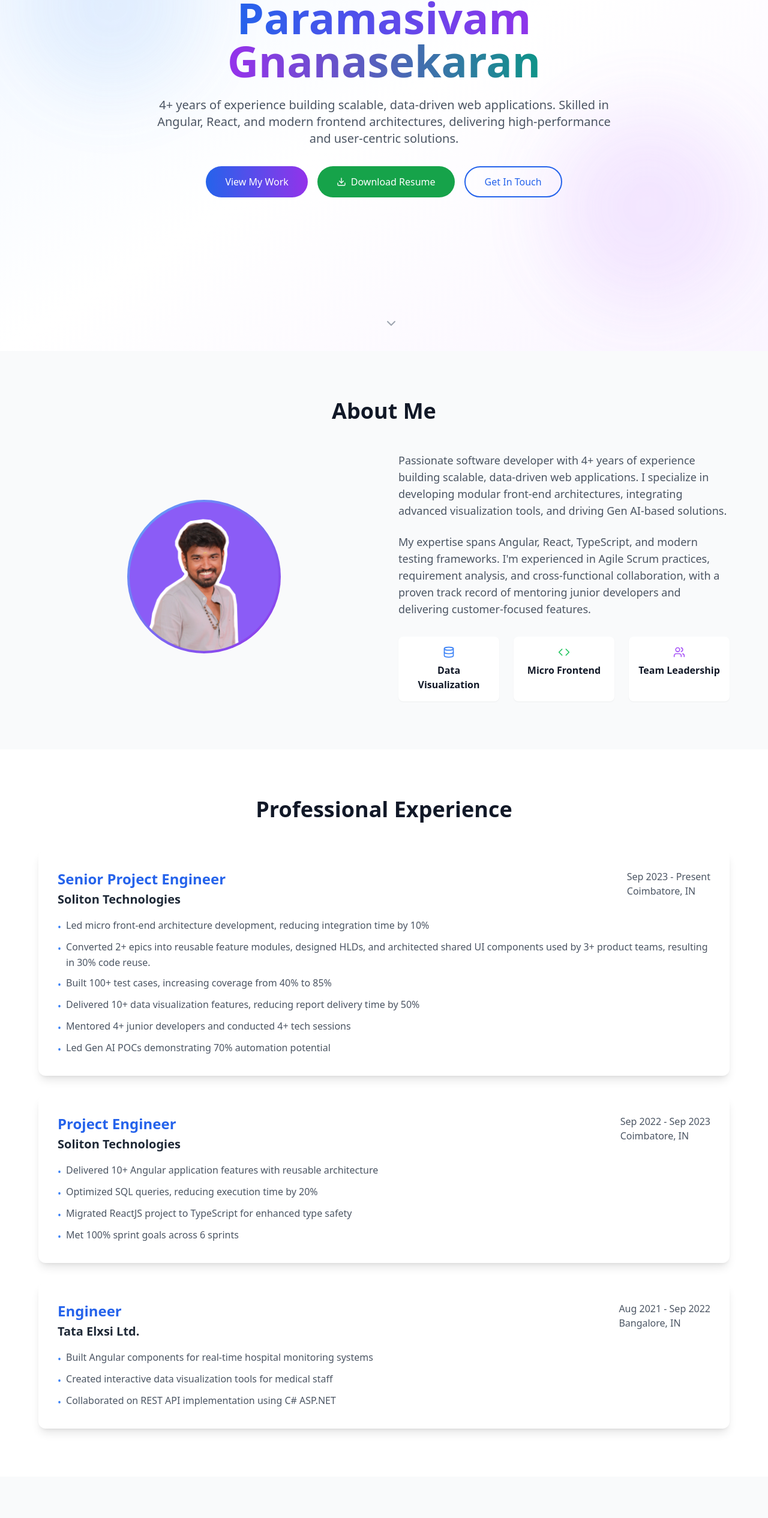
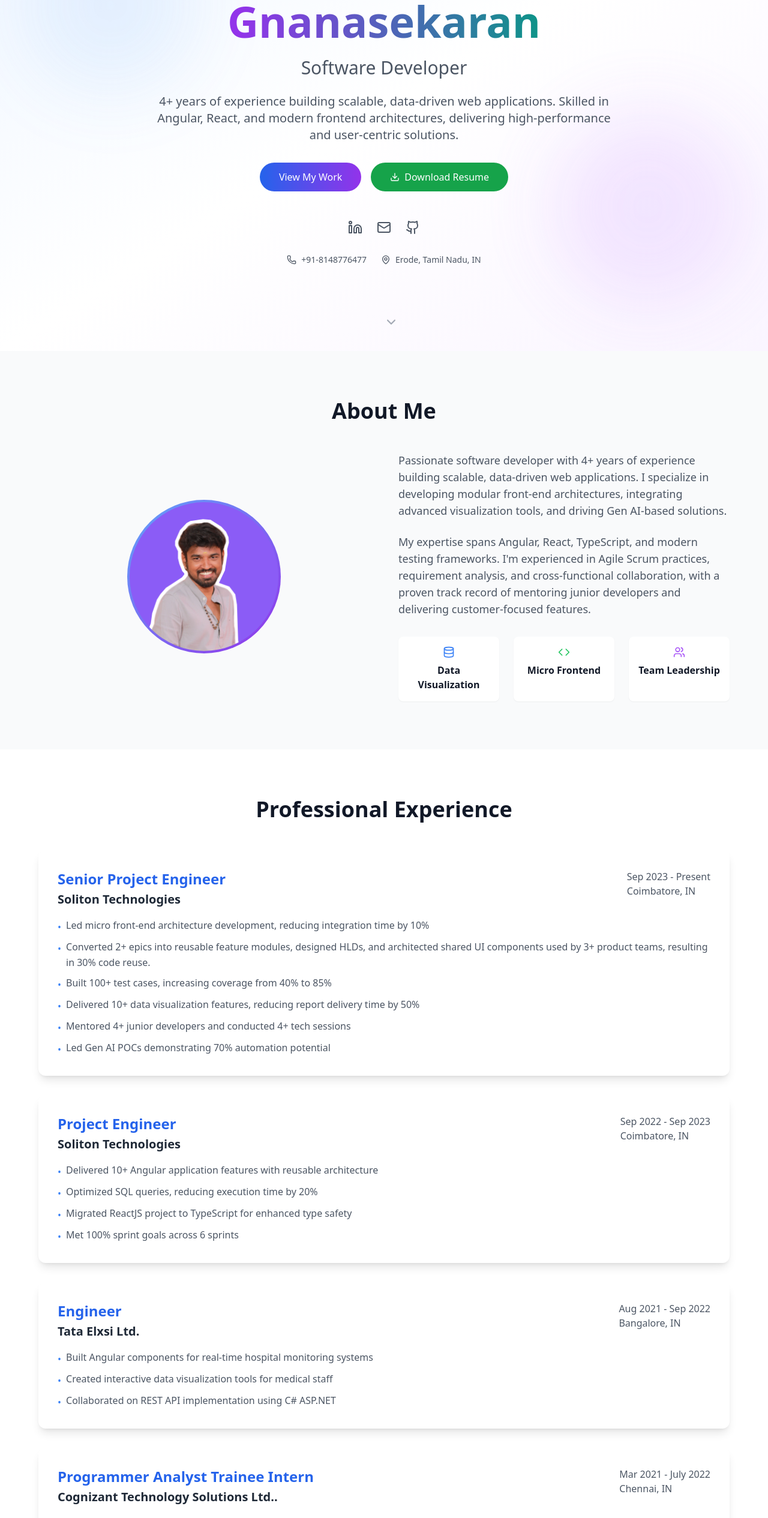
Before and after one commit to ParamasivamGnanasekaran/paramasivam-portfolio, a React (Create React App) app: page / in a window 1280 px wide. Shown: the part 215-2745 px from the top of the page at 60% size. Built offline with nearby package versions, Linux system fonts and the light colour scheme.

Commit message:
update contact

```diff
--- a/src/App.jsx
+++ b/src/App.jsx
@@ -11,7 +11,7 @@ import {
   Database,
   Users,
   ChevronDown,
-  // MapPin,
+  MapPin,
   Phone,
   Download,
 } from "lucide-react";
@@ -81,6 +81,16 @@ const App = () => {
         "Collaborated on REST API implementation using C# ASP.NET",
       ],
     },
+    {
+      title: "Programmer Analyst Trainee Intern",
+      company: "Cognizant Technology Solutions Ltd..",
+      duration: "Mar 2021 - July 2022",
+      location: "Chennai, IN",
+      achievements: [
+        "Worked on developing and debugging web-based components using HTML, CSS, and JavaScript",
+        "Gained hands-on experience in delivering modular web solutions for server applications",
+      ],
+    },
   ];
 
   const projects = [
@@ -113,16 +123,18 @@ const App = () => {
         "AI-powered Specification Compliance Assistant, for analyzing product specifications and their compliance",
       image: genAiImg,
       tech: ["Gen AI", "Python", "Document Processing", "Automation"],
-      details: "App helps move from a traditional automated app to an AI-powered conversational one. Also, teams can focus less on crunching data and more on improving product quality.",
+      details:
+        "App helps move from a traditional automated app to an AI-powered conversational one. Also, teams can focus less on crunching data and more on improving product quality.",
       github: "https://github.com/ParamasivamGnanasekaran/scm.ai",
       // demo: 'https://data-viz-enterprise.netlify.app'
     },
     {
-      title: 'React TypeScript Migration',
-      description: 'Successfully migrated legacy ReactJS application to TypeScript for enhanced type safety and developer experience',
+      title: "React TypeScript Migration",
+      description:
+        "Successfully migrated legacy ReactJS application to TypeScript for enhanced type safety and developer experience",
       image: migrationImg,
-      tech: ['React', 'TypeScript', 'Migration', 'Code Refactoring'],
-      details: 'Improved code reliability and reduced runtime errors by 40%',
+      tech: ["React", "TypeScript", "Migration", "Code Refactoring"],
+      details: "Improved code reliability and reduced runtime errors by 40%",
     },
   ];
 
@@ -146,7 +158,7 @@ const App = () => {
     "Git",
     "Data Visualization Tools",
     "Responsive Web Design",
-                  "Agile Development"
+    "Agile Development",
   ];
 
   const scrollToSection = (sectionId) => {
@@ -281,12 +293,14 @@ const App = () => {
                 Paramasivam Gnanasekaran
               </span>
             </h1>
-            {/* <h2 className="text-xl sm:text-2xl md:text-3xl text-gray-600 dark:text-gray-300 mb-4 sm:mb-6">
+            <h2 className="text-xl sm:text-2xl md:text-3xl text-gray-600 dark:text-gray-300 mb-4 sm:mb-6">
               Software Developer
-            </h2> */}
+            </h2>
             <p className="text-base sm:text-lg md:text-xl text-gray-600 dark:text-gray-300 mb-6 sm:mb-8 max-w-3xl mx-auto leading-relaxed">
-              4+ years of experience building scalable, data-driven web applications.
-              Skilled in Angular, React, and modern frontend architectures, delivering high-performance and user-centric solutions.
+              4+ years of experience building scalable, data-driven web
+              applications. Skilled in Angular, React, and modern frontend
+              architectures, delivering high-performance and user-centric
+              solutions.
             </p>
 
             <div className="flex flex-col sm:flex-row gap-4 justify-center mb-8 sm:mb-12">
@@ -306,15 +320,15 @@ const App = () => {
                 <Download size={16} />
                 Download Resume
               </a>
-              <button
+              {/* <button
                 onClick={() => scrollToSection("contact")}
                 className="border-2 border-blue-600 text-blue-600 dark:text-blue-400 px-6 sm:px-8 py-3 rounded-full hover:bg-blue-600 hover:text-white transition-all duration-300 text-sm sm:text-base"
               >
                 Get In Touch
-              </button>
+              </button> */}
             </div>
 
-            {/* <div className="flex justify-center space-x-6 mb-8">
+            <div className="flex justify-center space-x-6 mb-8">
               <a
                 href="https://www.linkedin.com/in/paramasivam-gnanasekaran-51681918b/"
                 className="text-gray-600 dark:text-gray-400 hover:text-blue-600 transition-colors"
@@ -328,15 +342,15 @@ const App = () => {
                 <Mail size={20} className="sm:w-6 sm:h-6" />
               </a>
               <a
-                href="https://github.com/paramasivam-g"
+                href="https://github.com/ParamasivamGnanasekaran"
                 className="text-gray-600 dark:text-gray-400 hover:text-blue-600 transition-colors"
               >
                 <Github size={20} className="sm:w-6 sm:h-6" />
               </a>
-            </div> */}
+            </div>
 
             {/* Contact Info */}
-            {/* <div className="flex flex-col sm:flex-row justify-center items-center gap-4 sm:gap-6 text-sm text-gray-600 dark:text-gray-400">
+            <div className="flex flex-col sm:flex-row justify-center items-center gap-4 sm:gap-6 text-sm text-gray-600 dark:text-gray-400">
               <div className="flex items-center gap-2">
                 <Phone size={16} />
                 <span>+91-8148776477</span>
@@ -345,7 +359,7 @@ const App = () => {
                 <MapPin size={16} />
                 <span>Erode, Tamil Nadu, IN</span>
               </div>
-            </div> */}
+            </div>
           </div>
         </div>
 
@@ -601,7 +615,7 @@ const App = () => {
               <h3 className="text-xl sm:text-2xl font-bold mb-6">
                 Get In Touch
               </h3>
-              <div className="grid sm:grid-cols-2 lg:grid-cols-4 gap-4 sm:gap-6">
+              <div className="grid sm:grid-cols-2 lg:grid-cols-5 gap-4 sm:gap-6">
                 <a
                   href="mailto:paramasivamingur07@gmail.com"
                   className="flex flex-col items-center p-4 bg-white/10 rounded-lg hover:bg-white/20 transition-colors"
@@ -627,6 +641,13 @@ const App = () => {
                   {/* <span className="text-xs mt-1 opacity-90">+91-8148776477</span> */}
                 </a>
                 <a
+                  href="https://github.com/ParamasivamGnanasekaran"
+                  className="flex flex-col items-center p-4 bg-white/10 rounded-lg hover:bg-white/20 transition-colors"
+                >
+                  <Github size={20} className="sm:w-6 sm:h-6 mb-2" />
+                  <span className="text-sm sm:text-base">GitHub</span>
+                </a>
+                <a
                   href="https://drive.google.com/file/d/1oPjS2b5g-WgGfuORHshKGxfkLVwk8gw4/view?usp=drivesdk"
                   target="_blank"
                   rel="noreferrer"
@@ -635,7 +656,7 @@ const App = () => {
                 >
                   <Download size={20} className="sm:w-6 sm:h-6 mb-2" />
                   <span className="text-sm sm:text-base">Resume</span>
-                  {/* <span className="text-xs mt-1 opacity-90">Download PDF</span> */}
+                  {/* <span className="text-xs mt-1 opacity-90">Download PDF</span>  */}
                 </a>
               </div>
             </div>
```
Lines whose indentation alone changed are shown as unchanged.
